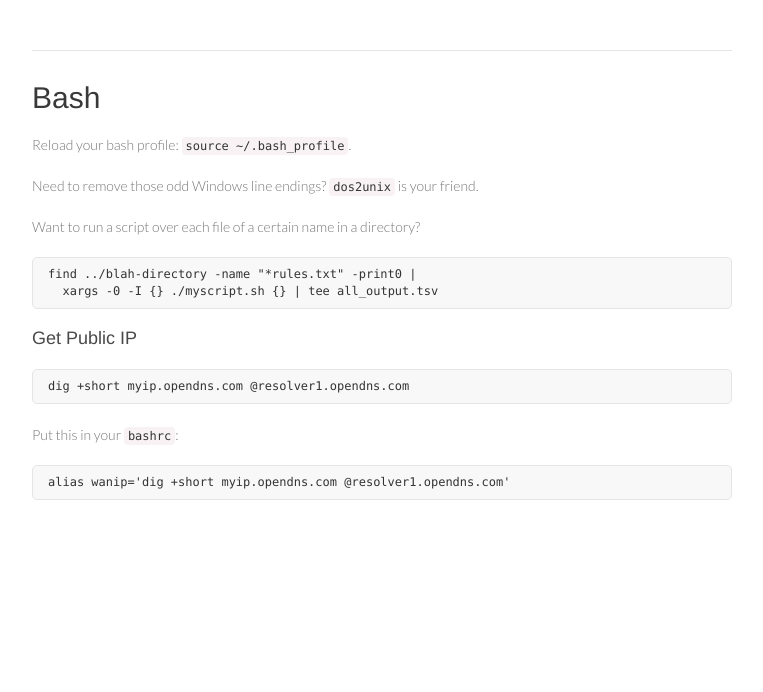
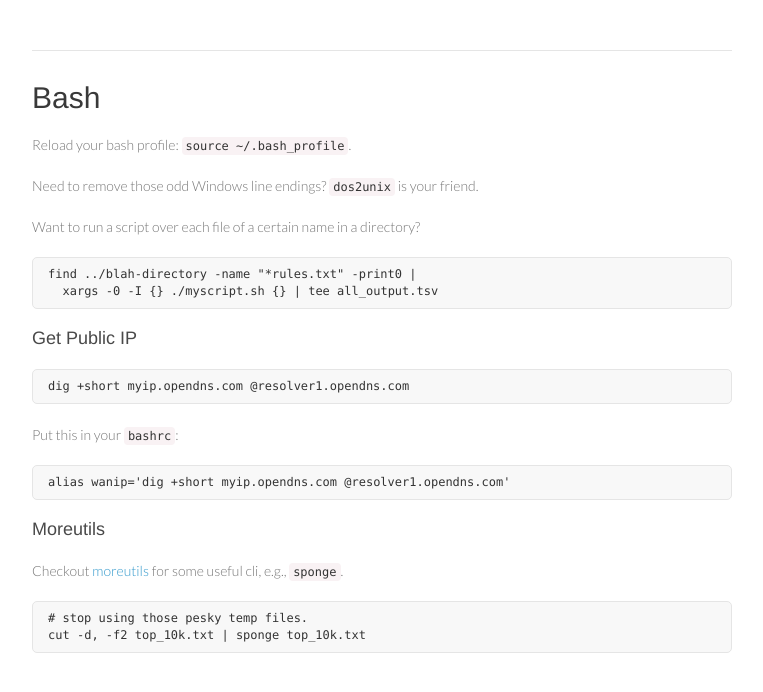
Before and after one commit to rjwalls/tips, a Jekyll site: the page built from _posts/1900-01-01-Bash.md, in a window 1280 px wide. Shown: the top 692 px of the page, without its empty margins (258-1021 px from the left). Built offline with Jekyll 4.4.1, drawn with Linux system fonts in a browser that asks for light colours; Markdown is read by kramdown in place of the engine named in the settings.

Commit message:
Update 1900-01-01-Bash.md

````diff
--- a/_posts/1900-01-01-Bash.md
+++ b/_posts/1900-01-01-Bash.md
@@ -25,3 +25,13 @@ Put this in your `bashrc`:
 ```bash
 alias wanip='dig +short myip.opendns.com @resolver1.opendns.com'
 ```
+
+
+#### Moreutils
+
+Checkout [moreutils](http://joeyh.name/code/moreutils/) for some useful cli, e.g., `sponge`.
+
+```bash
+# stop using those pesky temp files.
+cut -d, -f2 top_10k.txt | sponge top_10k.txt
+```
````
